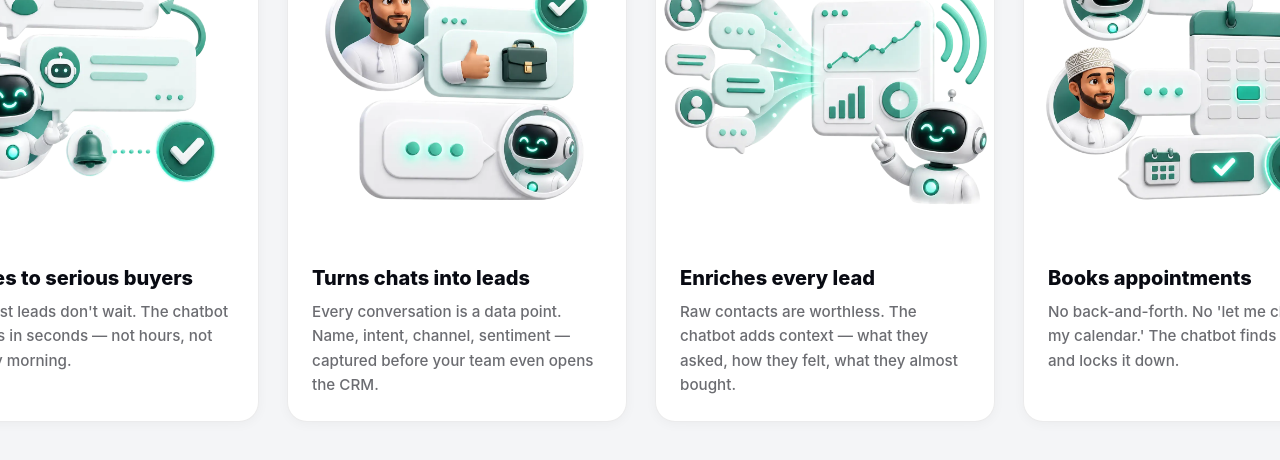
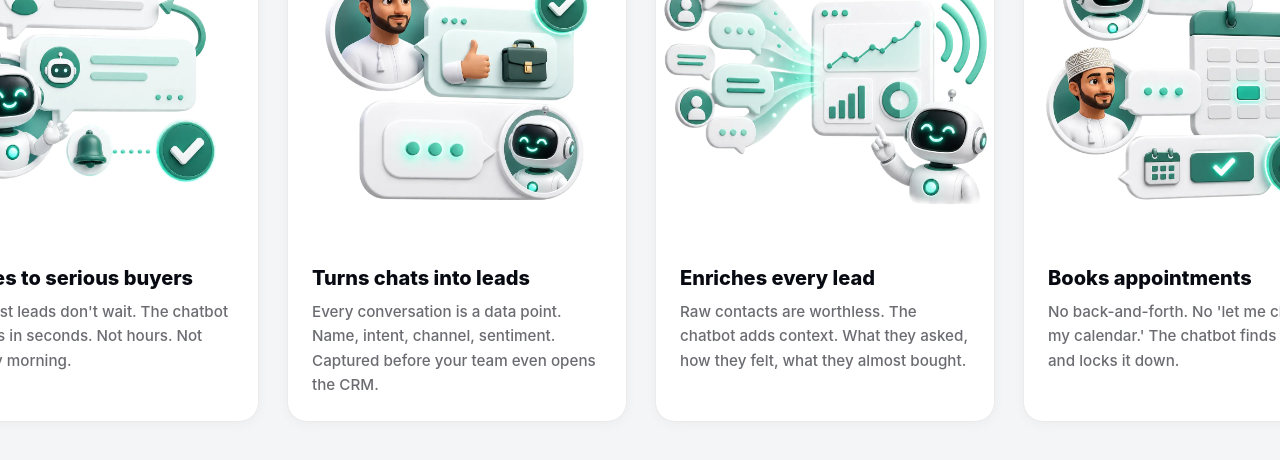
Before and after one commit to thevikasthakur/chatbot.om, a Next.js app: page / in a window 1280 px wide. Shown: the part 1200-1660 px from the top of the page. Built offline with nearby package versions, Linux system fonts and the light colour scheme.

Commit message:
—— removed

```diff
--- a/src/components/CommandCarousel.tsx
+++ b/src/components/CommandCarousel.tsx
@@ -7,17 +7,17 @@ const cards = [
   {
     src: "/teasers/chatbot-replies-to-serious-buyers.webp",
     title: "Replies to serious buyers",
-    body: "Your best leads don't wait. The chatbot answers in seconds — not hours, not Monday morning.",
+    body: "Your best leads don't wait. The chatbot answers in seconds. Not hours. Not Monday morning.",
   },
   {
     src: "/teasers/chatbot-turns-chats-into-leads.webp",
     title: "Turns chats into leads",
-    body: "Every conversation is a data point. Name, intent, channel, sentiment — captured before your team even opens the CRM.",
+    body: "Every conversation is a data point. Name, intent, channel, sentiment. Captured before your team even opens the CRM.",
   },
   {
     src: "/teasers/chabot-enriches-the-leads.webp",
     title: "Enriches every lead",
-    body: "Raw contacts are worthless. The chatbot adds context — what they asked, how they felt, what they almost bought.",
+    body: "Raw contacts are worthless. The chatbot adds context. What they asked, how they felt, what they almost bought.",
   },
   {
     src: "/teasers/chatbot-books-appointments.webp",
@@ -37,7 +37,7 @@ const cards = [
   {
     src: "/teasers/chatbot-reduces-no-shows.webp",
     title: "Reduces no-shows",
-    body: "Reminders, confirmations, and gentle pressure — automated. Your calendar stops lying to you.",
+    body: "Reminders, confirmations, and gentle pressure. Automated. Your calendar stops lying to you.",
   },
 ];
 
--- a/src/components/ShowcaseSection.tsx
+++ b/src/components/ShowcaseSection.tsx
@@ -21,7 +21,7 @@ const showcaseItems: ShowcaseItem[] = [
     height: 1714,
     eyebrow: "Every visitor is a signal",
     headline: "",
-    body: "Names. Channels. Sentiment scored to the decimal. The chatbot doesn’t just answer people—it builds a live lead sheet while your team sleeps. WhatsApp, web chat, email—every thread becomes a row in your pipeline. No CRM tab-switching. No copy-paste. The machine does the boring work so humans can do the closing.",
+    body: "Names. Channels. Sentiment scored to the decimal. The chatbot doesn’t just answer people. It builds a live lead sheet while your team sleeps. WhatsApp, web chat, email. Every thread becomes a row in your pipeline. No CRM tab-switching. No copy-paste. The machine does the boring work so humans can do the closing.",
   },
   {
     src: "/teasers/tasks-completion.webp",
--- a/src/components/SiteHeader.tsx
+++ b/src/components/SiteHeader.tsx
@@ -24,7 +24,7 @@ export function SiteHeader() {
 
   return (
     <header className={`site-header${scrolled ? " site-header-solid" : ""}`}>
-      <a href="#top" className="site-header-logo" aria-label="chatbot.om — back to top">
+      <a href="#top" className="site-header-logo" aria-label="chatbot.om, back to top">
         <Image
           src="/chabot-logo-light.webp"
           alt="chatbot.om"
--- a/src/components/SovereignSection.tsx
+++ b/src/components/SovereignSection.tsx
@@ -81,7 +81,7 @@ export function SovereignSection() {
 
         <div className="sovereign-image-wrap">
           <Image
-            alt="Oman sovereign AI chatbot — data stored in Oman with local servers"
+            alt="Oman sovereign AI chatbot with data stored in Oman on local servers"
             src="/teasers/oman-sovereign-ai-chabot-oman.webp"
             width={800}
             height={700}
```
